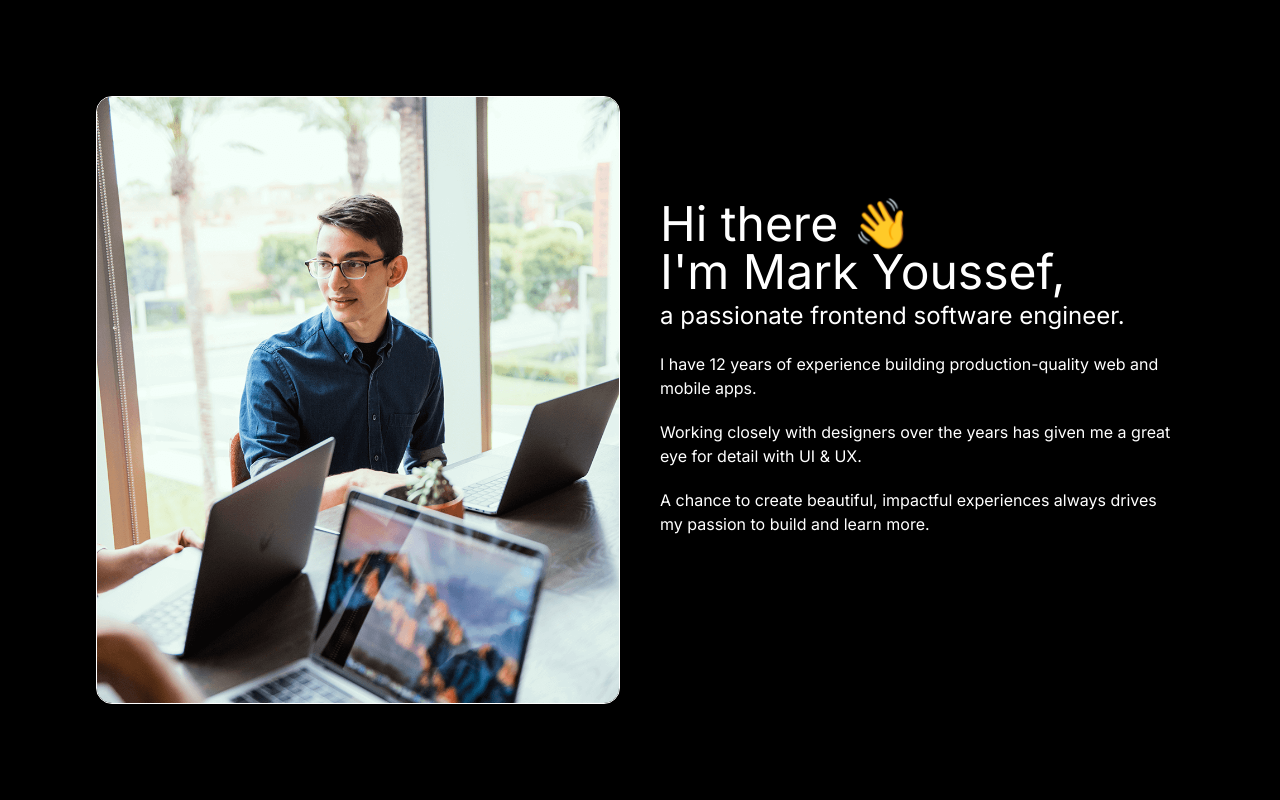
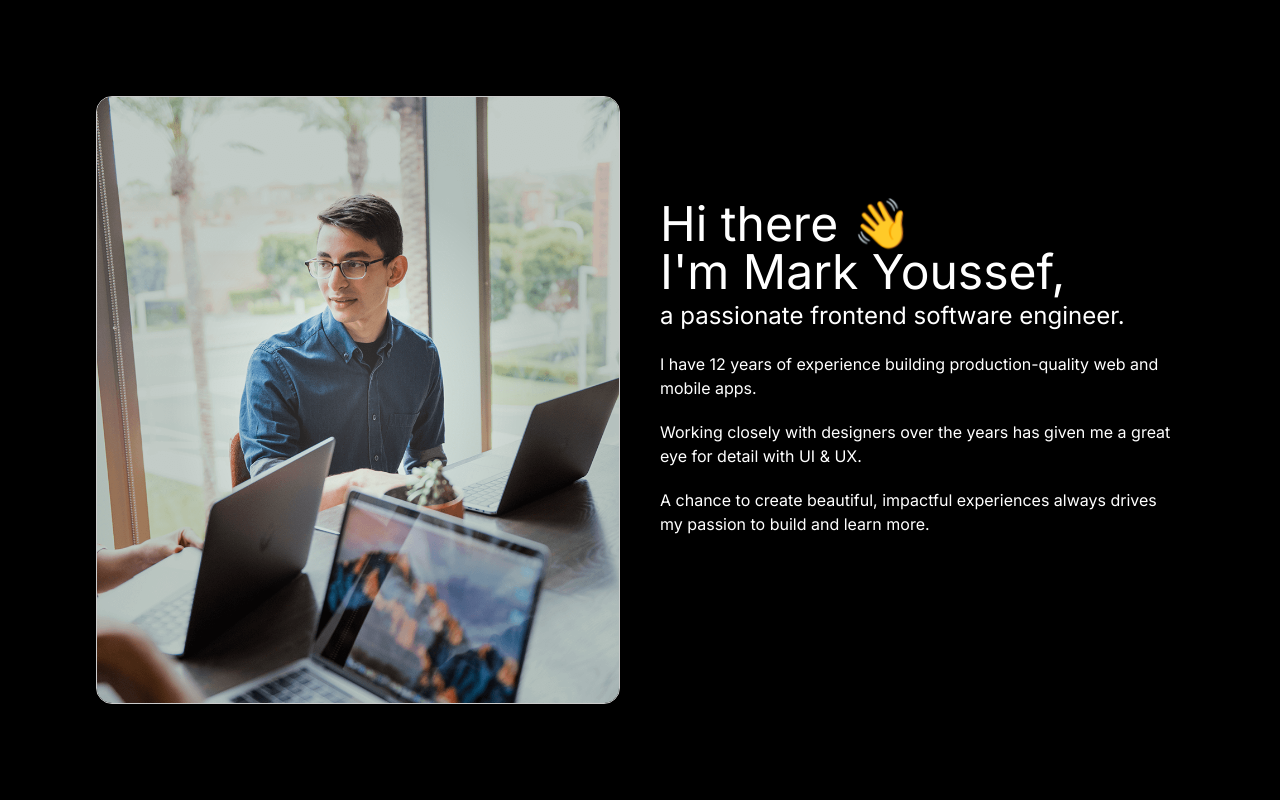
Before and after one commit to mark-youssef/mark-yssf-portofolio, a Next.js app: page / in a window 1280 px wide. Shown: the top 800 px of the page. Built offline with nearby package versions, Linux system fonts and the light colour scheme.

Commit message:
Add spotlight to tilt box

```diff
--- a/src/app/components/TiltingBox/index.tsx
+++ b/src/app/components/TiltingBox/index.tsx
@@ -8,7 +8,7 @@ type TiltingBoxProps = {
 
 const TiltingBox: React.FC<TiltingBoxProps> = ({ className, children }) => {
   const ref = useRef<HTMLDivElement>(null);
-  const [rotation, setRotation] = useState<{ x: Number; y: Number } | null>(
+  const [rotation, setRotation] = useState<{ x: number; y: number } | null>(
     null
   );
   const onMouseMove: React.MouseEventHandler<HTMLDivElement> = (ev) => {
@@ -48,6 +48,20 @@ const TiltingBox: React.FC<TiltingBoxProps> = ({ className, children }) => {
             : { transform: "rotate(0deg)" }
         }
       >
+        <div
+          className="absolute top-0 left-0 z-20 w-full h-full transition-transform origin-center transform-gpu opacity-20 duration-500 ease-out"
+          style={{
+            background:
+              "radial-gradient(ellipse, rgba(255,255,255,1) 0%, rgba(0,0,0,0) 50%)",
+            mixBlendMode: "plus-lighter",
+            transform: rotation
+              ? `scale(1.2) translateX(${rotation.y * 10}px) translateY(${
+                  rotation.x * -15
+                }px)`
+              : "",
+          }}
+        />
+        <div className="absolute top-0 left-0 z-10 w-full h-full bg-black opacity-20 mix-blend-multiply" />
         {children}
       </div>
     </div>
```
